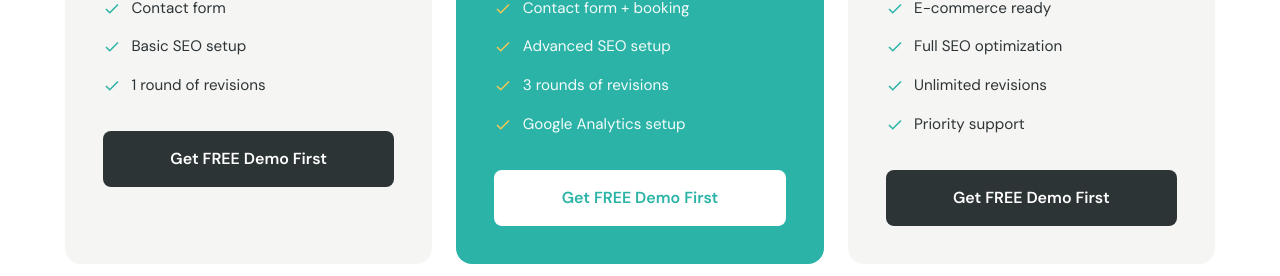
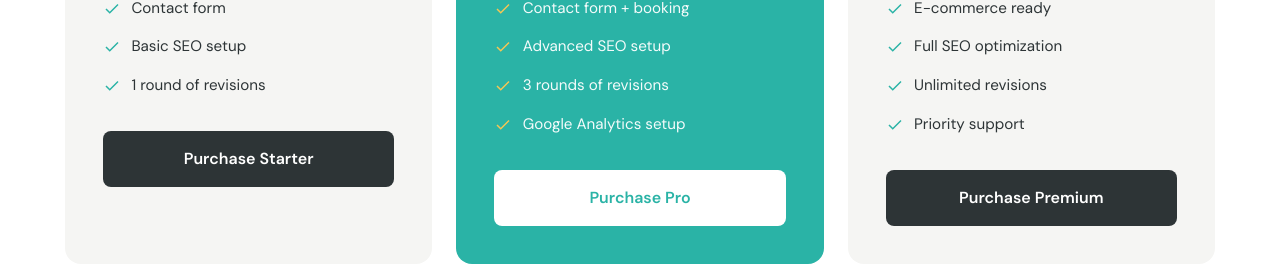
Before and after one commit to susan-create/client-demos, a plain HTML site: page index.html in a window 1280 px wide. Shown: the part 3078-3354 px from the top of the page. Drawn offline with Linux system fonts and the light colour scheme.

Commit message:
Update index.html

```diff
--- a/index.html
+++ b/index.html
@@ -1575,7 +1575,7 @@
                         <li><svg viewBox="0 0 24 24"><polyline points="20 6 9 17 4 12"/></svg> Basic SEO setup</li>
                         <li><svg viewBox="0 0 24 24"><polyline points="20 6 9 17 4 12"/></svg> 1 round of revisions</li>
                     </ul>
-                    <a href="https://buy.stripe.com/test_9B6dRaaNXciA0hl8d6aMU00" class="btn">Get FREE Demo First</a>
+                    <a href="https://buy.stripe.com/test_9B6dRaaNXciA0hl8d6aMU00" class="btn">Purchase Starter</a>
                 </div>
                 <div class="pricing-card featured fade-in">
                     <div class="pricing-badge">Most Popular</div>
@@ -1593,7 +1593,7 @@
                         <li><svg viewBox="0 0 24 24"><polyline points="20 6 9 17 4 12"/></svg> 3 rounds of revisions</li>
                         <li><svg viewBox="0 0 24 24"><polyline points="20 6 9 17 4 12"/></svg> Google Analytics setup</li>
                     </ul>
-                    <a href="https://buy.stripe.com/test_cNi6oI4pzgyQ6FJeBuaMU01" class="btn">Get FREE Demo First</a>
+                    <a href="https://buy.stripe.com/test_cNi6oI4pzgyQ6FJeBuaMU01" class="btn">Purchase Pro</a>
                 </div>
                 <div class="pricing-card fade-in">
                     <h3>Premium</h3>
@@ -1610,7 +1610,7 @@
                         <li><svg viewBox="0 0 24 24"><polyline points="20 6 9 17 4 12"/></svg> Unlimited revisions</li>
                         <li><svg viewBox="0 0 24 24"><polyline points="20 6 9 17 4 12"/></svg> Priority support</li>
                     </ul>
-                    <a href="https://buy.stripe.com/test_5kQ8wQ4pz4Q80hlaleaMU03" class="btn">Get FREE Demo First</a>
+                    <a href="https://buy.stripe.com/test_5kQ8wQ4pz4Q80hlaleaMU03" class="btn">Purchase Premium</a>
                 </div>
             </div>
         </div>
```
